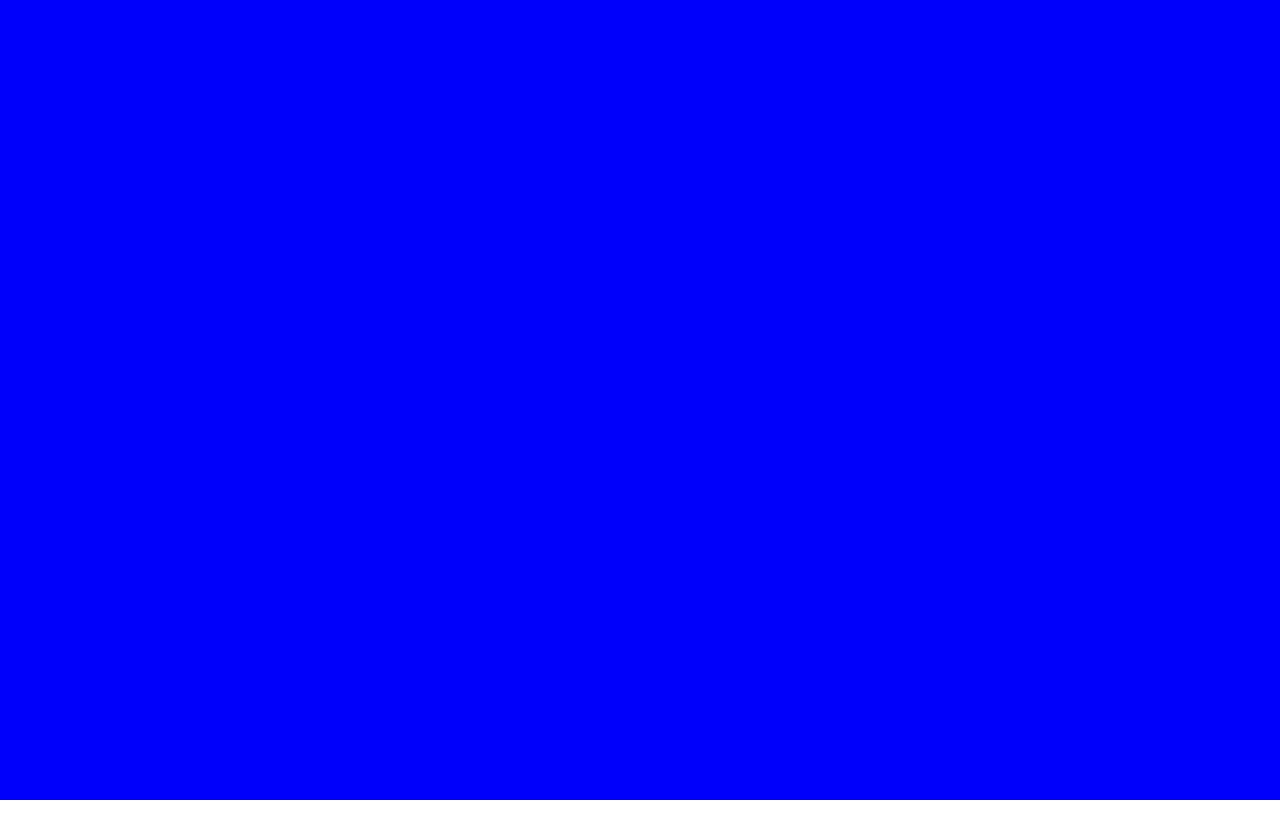
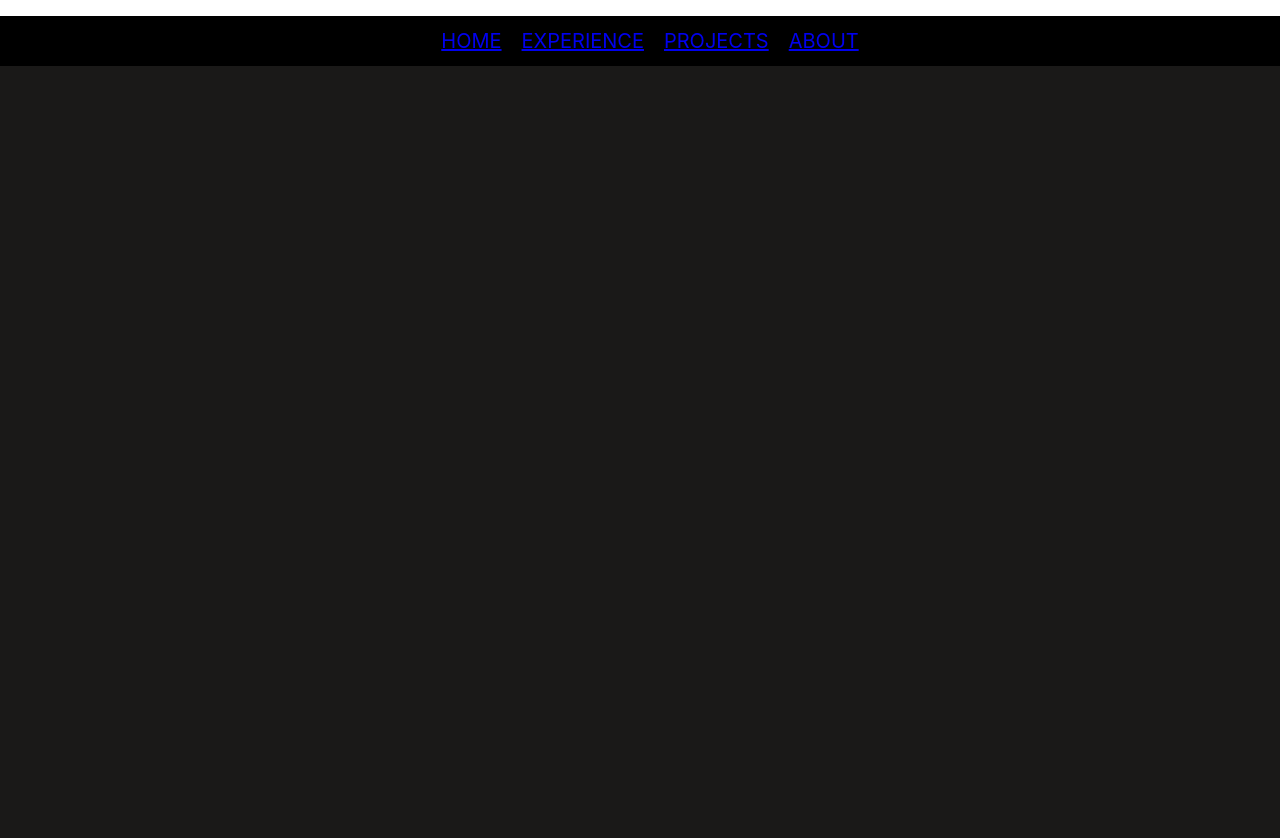
Before and after one commit to ronitnag04/ronitnag04.github.io, a React (Create React App) app: page / in a window 1280 px wide. Shown: the top 838 px of the page. Before the commit the page ends 800 px from the top, so only its background shows below. Built offline with nearby package versions, Linux system fonts and the light colour scheme.

Commit message:
Started Navbar

```diff
--- a/src/App.js
+++ b/src/App.js
@@ -1,10 +1,14 @@
 import './App.css';
+import Navbar from './components/Navbar';
 import Splash from './components/Splash';
 
 function App() {
   return (
     <div className="App">
-      <Splash/>
+      <Navbar/>
+      <Splash
+        color="#1a1918"
+      />
     </div>
   );
 }
--- /dev/null
+++ b/src/components/Navbar.js
@@ -0,0 +1,53 @@
+import React from 'react'
+import styled from 'styled-components'
+
+const Nav = styled.nav`
+    top:0;
+    width:100%;
+    height:50px;
+    background-color:black;
+`
+
+const Links = styled.ul`
+    list-style-type:none;
+    height:100%;
+    display: flex;
+    justify-content: center;
+    align-items: center;
+    position: relative;
+`
+
+const LinkItem = styled.li`
+    margin-right: 20px;
+    font-size: 20px;
+    text-transform: uppercase;
+    color: #f1f1f1;
+    cursor: pointer;
+`
+
+export const Link = (props) => {
+  return (
+    <LinkItem>
+        <a href={props.link}>
+            {props.text}
+        </a>
+    </LinkItem>
+  )
+}
+
+
+
+const Navbar = () => {
+  return (
+    <Nav>
+        <Links>
+            <Link link='https://www.google.com' text='Home' />
+            <Link link='https://www.google.com' text='Experience' />
+            <Link link='https://www.google.com' text='Projects' />
+            <Link link='https://www.google.com' text='About' />
+        </Links>
+    </Nav>
+  )
+}
+
+export default Navbar
--- a/src/components/Splash.js
+++ b/src/components/Splash.js
@@ -2,16 +2,16 @@ import React from 'react'
 import styled from 'styled-components'
 
 const Container = styled.div`
-    background:blue;
-    width:100vw;
-    height:100vh;
+    background:${props => props.color || 'white'};
+    width:100%;
+    height:7000px;
 `
 
-const Splash = () => {
+const Splash = (props) => {
   return (
-    <Container>
-
-    </Container>
+    <Container
+      color={props.color}
+    />
   )
 }
 
```
